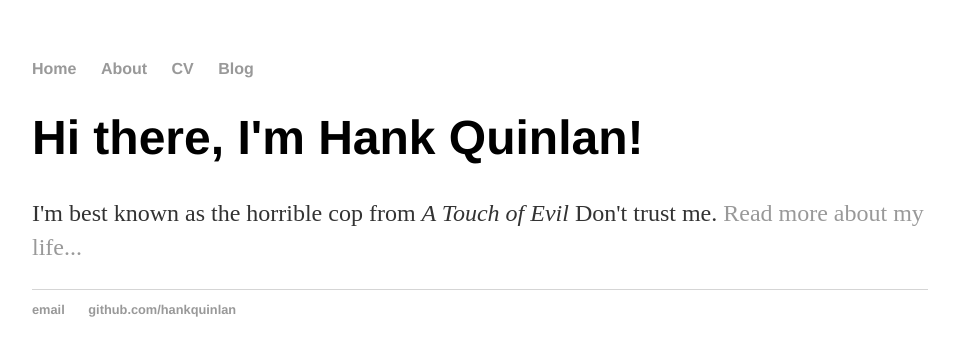
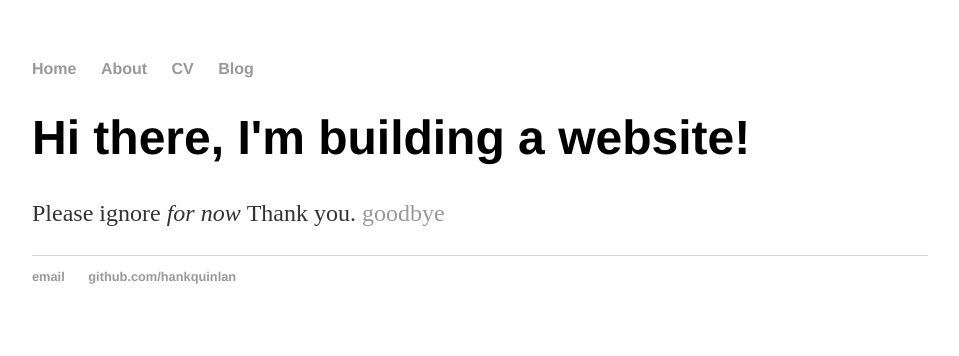
Before and after one commit to iancolley/iancolley.github.io, a Jekyll site: the page built from index.html, in a window 1280 px wide. Shown: the top 356 px of the page, without its empty margins (160-1119 px from the left). Built offline with Jekyll 4.4.1, drawn with Linux system fonts in a browser that asks for light colours.

Commit message:
Update index.html

```diff
--- a/index.html
+++ b/index.html
@@ -1,8 +1,8 @@
 ---
 layout: default
-title: Hank Quinlan, Horrible Cop
+title: Ian Colley
 ---
 <div class="blurb">
-	<h1>Hi there, I'm Hank Quinlan!</h1>
-	<p>I'm best known as the horrible cop from <em>A Touch of Evil</em> Don't trust me. <a href="/about">Read more about my life...</a></p>
+	<h1>Hi there, I'm building a website!</h1>
+	<p>Please ignore <em>for now </em> Thank you. <a href="/about">goodbye</a></p>
 </div><!-- /.blurb -->
```
